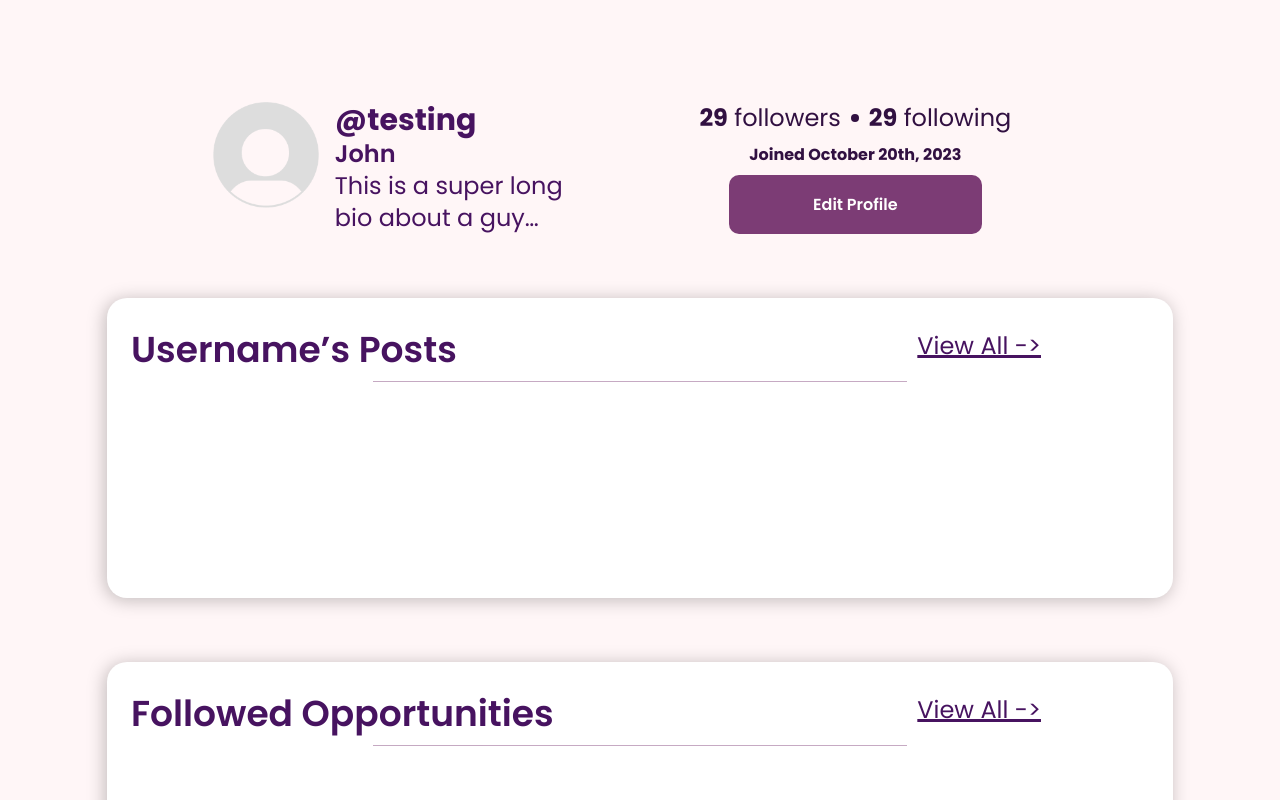
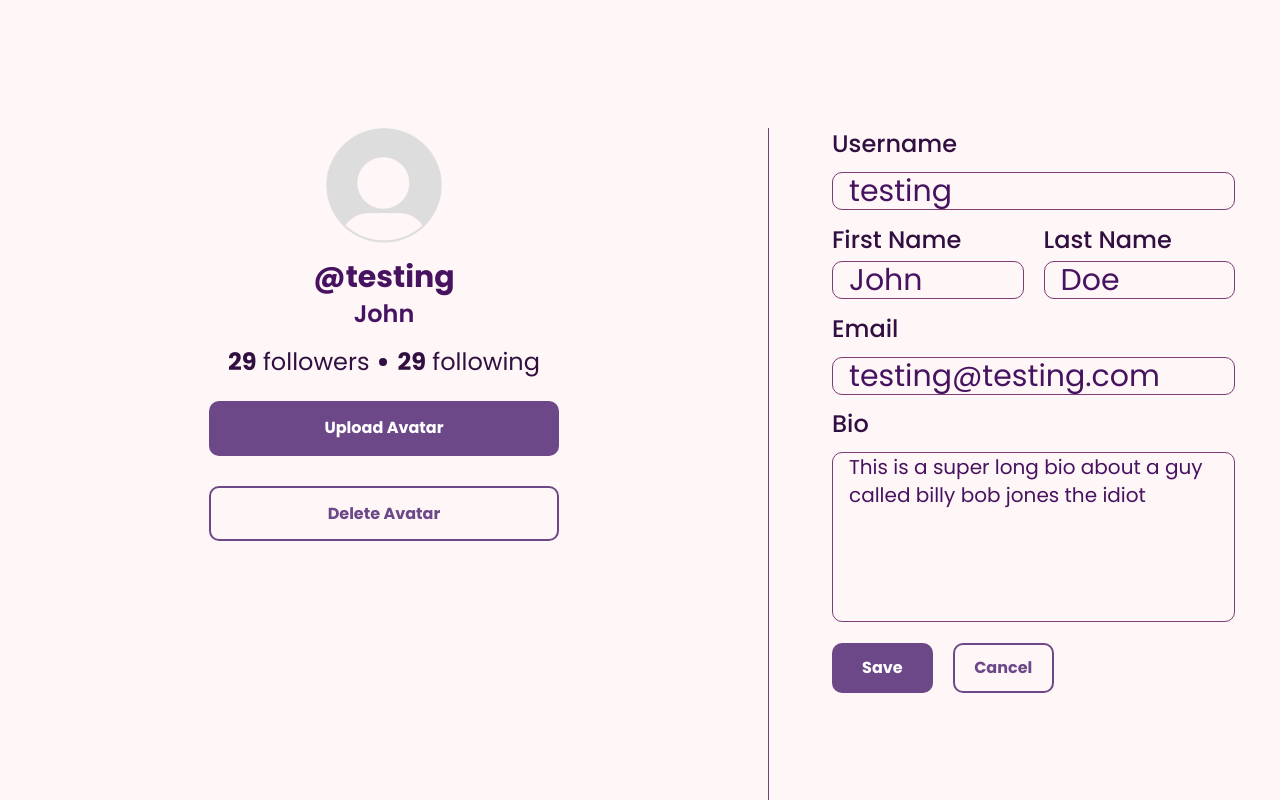
Before and after one commit to BRama10/aviquo_dev, a Next.js app: page /user/profile in a window 1280 px wide. Both pictures are taken after a click on the button "Edit Profile". Shown: the top 800 px of the page. Built offline with nearby package versions, Linux system fonts and the light colour scheme.

Commit message:
beta work on profile functionality

```diff
--- a/app/user/profile/edit_component.tsx
+++ b/app/user/profile/edit_component.tsx
@@ -1,7 +1,33 @@
 import React, { useState, useEffect } from 'react'
 import { mapDimensions } from '../../../utils'
 
-const Page = () => {
+export interface EditProps {
+    username: string;
+    email: string;
+    first_name: string;
+    last_name: string;
+    bio: string;
+    num_followers: number;
+    num_following: number;
+    handleUpload: () => void;
+    handleDelete: () => void;
+    handleCancel: () => void;
+    handleSave: (obj:any) => void;
+}
+
+const Page: React.FC<EditProps> = ({
+    username,
+    email,
+    first_name,
+    last_name,
+    bio,
+    num_followers,
+    num_following,
+    handleCancel,
+    handleDelete,
+    handleSave,
+    handleUpload
+}) => {
     useEffect(() => {
         const useMD = () => mapDimensions('wrapper');
 
@@ -14,22 +40,60 @@ const Page = () => {
         };
     }, []);
 
+    const [localUsername, setLocalUsername] = useState(username);
+    const [localFirstName, setLocalFirstName] = useState(first_name);
+    const [localLastName, setLocalLastName] = useState(last_name);
+    const [localEmail, setLocalEmail] = useState(email);
+    const [localBio, setLocalBio] = useState(bio);
+
+    const handleUsernameChange = (e:any) => {
+        setLocalUsername(e.target.value);
+    };
+
+    const handleFirstNameChange = (e:any) => {
+        setLocalFirstName(e.target.value);
+    };
+
+    const handleLastNameChange = (e:any) => {
+        setLocalLastName(e.target.value);
+    };
+
+    const handleEmailChange = (e:any) => {
+        setLocalEmail(e.target.value);
+    };
+
+    const handleBioChange = (e:any) => {
+        setLocalBio(e.target.value);
+    };
+
+    const handleLocalSave = () => {
+        const userData = {
+            username : localUsername,
+            first_name : localFirstName,
+            last_name : localLastName,
+            email : localEmail,
+            bio : localBio,
+        }
+        console.log(userData);
+        handleSave({...userData});
+    }
+
     return (
         <main id="wrapper" className={`min-h-screen h-full w-full bg-snow text-midnightblue font-poppins flex flex-col items-center`}>
             <div className="bg-snow shadow-[0px_-10px_32px_rgba(0,_0,_0,_0.25)] w-full h-[8%] self-start" />
             <div className="grid grid-cols-customC w-full h-full pt-[10%]">
                 <div className="flex flex-col items-center">
                     <img className="w-[15%] h-auto object-cover rounded" alt="" src="/image-11@2x.png" />
-                    <p className="text-2xl md:text-3xl font-bold pt-[2%]">@username</p>
-                    <p className="text-xl md:text-2xl font-semibold pt-[0.5%]">first name</p>
+                    <p className="text-2xl md:text-3xl font-bold pt-[2%]">@{username}</p>
+                    <p className="text-xl md:text-2xl font-semibold pt-[0.5%]">{first_name}</p>
                     <div className="pt-[2%] flex flex-row items-center justify-start gap-[10px] text-center text-darkslateblue-300 text-lg md:text-2xl font-weight:700">
                         <div className="relative">
-                            <b>29</b>
+                            <b>{num_followers}</b>
                             <span> followers</span>
                         </div>
                         <div className="relative rounded-[50%] bg-darkslateblue-300 w-2 h-2" />
                         <div className="relative">
-                            <b>29</b>
+                            <b>{num_following}</b>
                             <span> following</span>
                         </div>
                     </div>
@@ -44,38 +108,38 @@ const Page = () => {
                 <div className="flex flex-col items-start">
                     <div className="pb-[3%] w-[90%]">
                         <div className="text-2xl font-medium text-darkslateblue-300 pb-[3%]">Username</div>
-                        <input type="text" className="text-3xl pl-4 rounded-3xs box-border w-full h-auto border-[1px] border-solid border-darkslateblue-200 bg-inherit"></input>
+                        <input type="text" value={localUsername} onChange={handleUsernameChange} className="text-3xl pl-4 rounded-3xs box-border w-full h-auto border-[1px] border-solid border-darkslateblue-200 bg-inherit"></input>
                     </div>
                     <div className="pb-[3%] w-[90%]">
                         <div className="w-full h-full flex flex-row gap-x-5">
                             <div>
                                 <div className="text-2xl font-medium text-darkslateblue-300 pb-[3%]">First Name</div>
-                                <input type="text" className="text-3xl pl-4 rounded-3xs box-border w-full h-auto border-[1px] border-solid border-darkslateblue-200 bg-inherit"></input>
+                                <input type="text" value={localFirstName} onChange={handleFirstNameChange}  className="text-3xl pl-4 rounded-3xs box-border w-full h-auto border-[1px] border-solid border-darkslateblue-200 bg-inherit"></input>
                             </div>
                             <div>
                                 <div className="text-2xl font-medium text-darkslateblue-300 pb-[3%]">Last Name</div>
-                                <input type="text" className="text-3xl pl-4 rounded-3xs box-border w-full h-auto border-[1px] border-solid border-darkslateblue-200 bg-inherit"></input>
+                                <input type="text" value={localLastName} onChange={handleLastNameChange} className="text-3xl pl-4 rounded-3xs box-border w-full h-auto border-[1px] border-solid border-darkslateblue-200 bg-inherit"></input>
                             </div>
                         </div>
 
                     </div>
                     <div className="pb-[3%] w-[90%]">
                         <div className="text-2xl font-medium text-darkslateblue-300 pb-[3%]">Email</div>
-                        <input type="text" className="text-3xl pl-4 rounded-3xs box-border w-full h-auto border-[1px] border-solid border-darkslateblue-200 bg-inherit"></input>
+                        <input type="text" value={localEmail} onChange={handleEmailChange} className="text-3xl pl-4 rounded-3xs box-border w-full h-auto border-[1px] border-solid border-darkslateblue-200 bg-inherit"></input>
                     </div>
                     <div className="pb-[3%] w-[90%]">
                         <div className="text-2xl font-medium text-darkslateblue-300 pb-[3%]">Bio</div>
-                        <textarea rows={6} className="text-xl pl-4 rounded-3xs box-border w-full h-auto border-[1px] border-solid border-darkslateblue-200 bg-inherit resize-none"></textarea>
+                        <textarea value={localBio} onChange={handleBioChange} rows={6} className="text-xl pl-4 rounded-3xs box-border w-full h-auto border-[1px] border-solid border-darkslateblue-200 bg-inherit resize-none"></textarea>
                     </div>
 
                     <div className="pb-[3%] w-[90%] h-auto">
                         <div className="w-full h-full flex flex-row gap-x-5">
-                        <button className="rounded-3xs bg-darkslateblue-100 w-1/4 h-full font-bold text-center text-white">
-                        Save
-                    </button>
-                    <button className="rounded-3xs border-2 text-darkslateblue-100 w-1/4 md:h-[50px] font-bold text-center border-darkslateblue-100">
-                        Cancel
-                    </button>
+                            <button className="rounded-3xs bg-darkslateblue-100 w-1/4 h-full font-bold text-center text-white" onClick={handleLocalSave}>
+                                Save
+                            </button>
+                            <button className="rounded-3xs border-2 text-darkslateblue-100 w-1/4 md:h-[50px] font-bold text-center border-darkslateblue-100" onClick={handleCancel}>
+                                Cancel
+                            </button>
                         </div>
                     </div>
 
--- a/app/user/profile/page.tsx
+++ b/app/user/profile/page.tsx
@@ -4,28 +4,78 @@ import React, { useState, useEffect } from 'react'
 import { mapDimensions } from '../../../utils'
 import Image from 'next/image'
 import Page, {ProfileProps} from './page_component';
-import EditView from './edit_component';
+import EditView, {EditProps} from './edit_component';
+
 
 
 const ProfilePage = () => {
     const [data, setData] = useState({
         username:"testing",
         first_name:'John',
+        last_name: 'Doe',
+        email: 'testing@testing.com',
         bio:"This is a super long bio about a guy called billy bob jones the idiot",
         num_followers:29,
         num_following:29,
         date_joined:'October 20th, 2023',
+        handle_edit: () => {
+            setIsMain(false);
+        },
+        handleSave: (obj: any) => {
+            setData((prevState) => ({
+                ...prevState,
+                username: obj.username,
+                first_name: obj.first_name,
+                last_name: obj.last_name,
+                email: obj.email,
+                bio: obj.bio
+              }));
+            console.log(obj);
+            setIsMain(true);
+        },
+        handleDelete: () => {
+
+        },
+        handleCancel: () => {
+            setIsMain(true);
+        },
+        handleUpload: () => {
+
+        },
+
     });
 
+
+    const [isMain, setIsMain] = useState(true);
+
     return (
-        <Page
+        <>
+        {isMain ? (<Page
             username={data.username}
             first_name={data.first_name}
             bio={data.bio}
             num_followers={data.num_followers}
             num_following={data.num_following}
             date_joined={data.date_joined}
-        />
+            handleEdit={data.handle_edit}
+        />) : (
+            <EditView
+            username={data.username}
+            first_name={data.first_name}
+            last_name={data.last_name}
+            bio={data.bio}
+            num_followers={data.num_followers}
+            num_following={data.num_following}
+            // date_joined={data.date_joined}
+            // handleEdit={data.handle_edit}
+            handleCancel={data.handleCancel}
+            handleUpload={data.handleUpload}
+            handleSave={data.handleSave}
+            handleDelete={data.handleDelete}
+            email={data.email}
+            />
+        )}
+        </>
     )
     // return (
     //     <EditView />
--- a/app/user/profile/page_component.tsx
+++ b/app/user/profile/page_component.tsx
@@ -11,6 +11,7 @@ export interface ProfileProps {
     num_followers: number;
     num_following: number;
     date_joined: string;
+    handleEdit: () => void;
 }
 
 const Page:React.FC<ProfileProps> = ({
@@ -19,7 +20,8 @@ const Page:React.FC<ProfileProps> = ({
     bio,
     num_followers,
     num_following,
-    date_joined
+    date_joined,
+    handleEdit
 }) => {
     useEffect(() => {
         const useMD = () => mapDimensions('wrapper');
@@ -60,7 +62,7 @@ const Page:React.FC<ProfileProps> = ({
                         </div>
                     </div>
                     <div className="text-base inline-block text-darkslateblue-300 text-center"><b>Joined {date_joined}</b></div>
-                    <button className="rounded-3xs bg-darkslateblue-200 w-[60%] h-[45%] text-center font-semibold text-white">
+                    <button className="rounded-3xs bg-darkslateblue-200 w-[60%] h-[45%] text-center font-semibold text-white" onClick={handleEdit}>
                         Edit Profile
                     </button>
 
--- a/package.json
+++ b/package.json
@@ -10,6 +10,7 @@
   },
   "dependencies": {
     "@prisma/client": "^5.5.2",
+    "@vercel/blob": "^0.15.1",
     "next": "14.0.2",
     "react": "^18",
     "react-dom": "^18"
```
Also changed, not shown: 1 other file (tests, documents, lock files or other folders).
